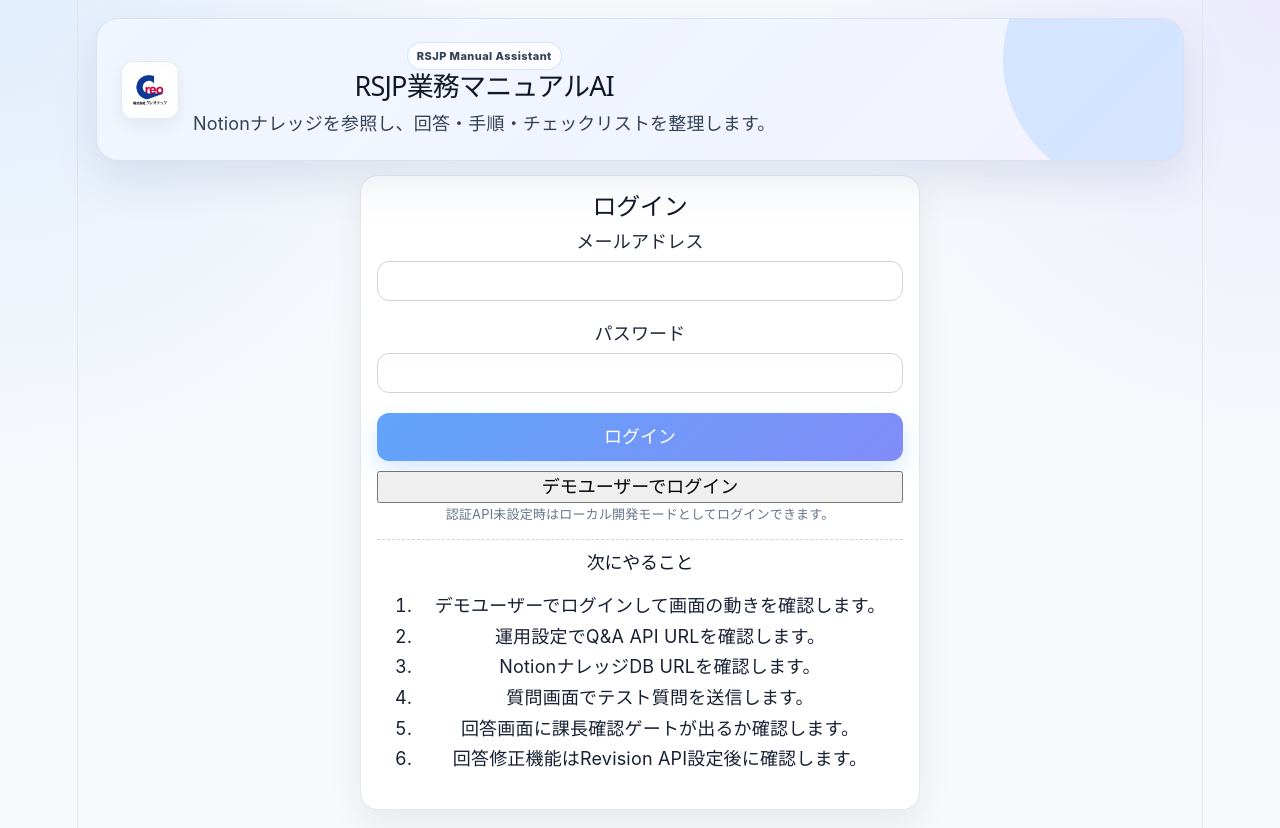
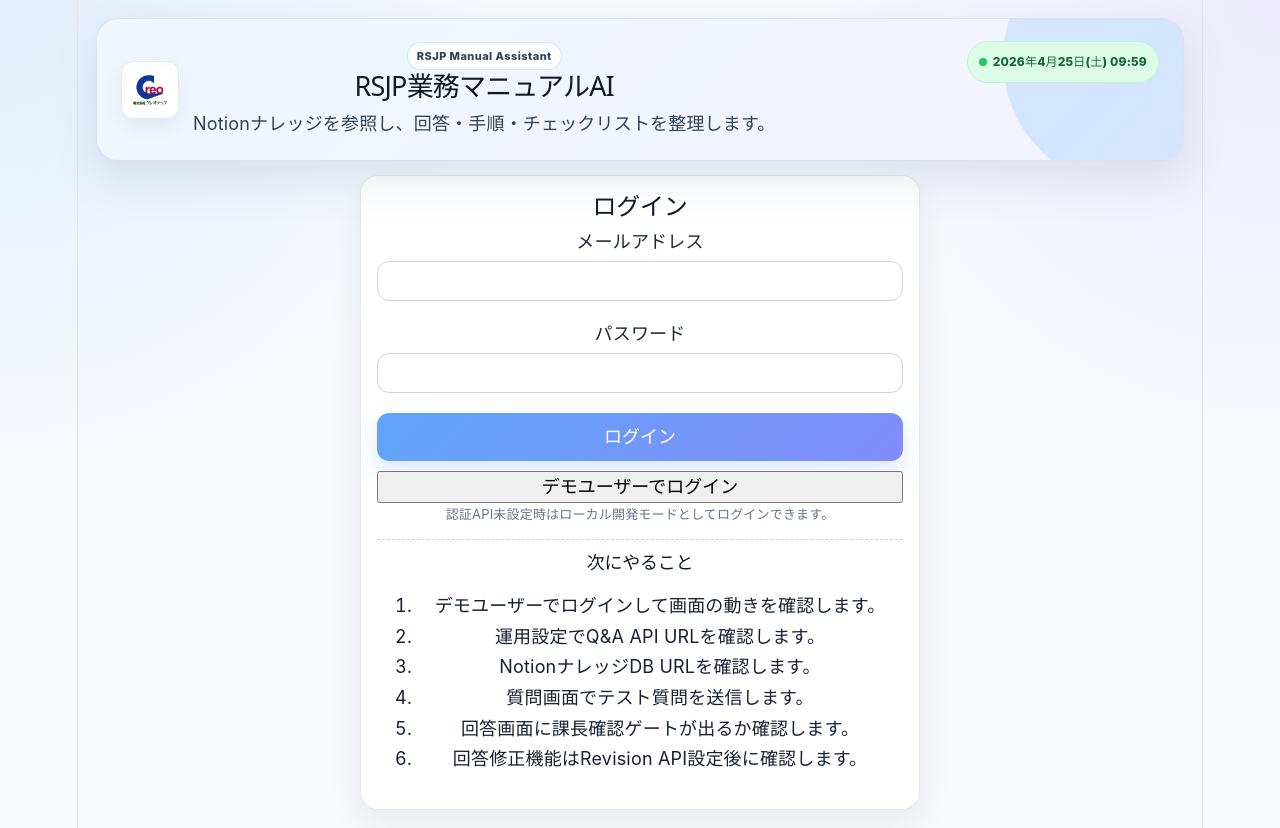
Before and after one commit to Steveston147/manual123, a React (Vite) app: page / in a window 1280 px wide. Built offline with nearby package versions, Linux system fonts and the light colour scheme.

Commit message:
1655 tsx

```diff
--- a/src/App.tsx
+++ b/src/App.tsx
@@ -1,6 +1,6 @@
 // FILE: src/App.tsx
 // PATH: src/App.tsx
-import { useMemo, useState } from "react";
+import { useEffect, useMemo, useState } from "react";
 import type { FormEvent } from "react";
 import "./App.css";
 
@@ -196,6 +196,22 @@
   }
 
   return date.toLocaleString("ja-JP");
+}
+
+function formatHeaderDateTime(value: Date) {
+  const datePart = value.toLocaleDateString("ja-JP", {
+    year: "numeric",
+    month: "long",
+    day: "numeric",
+    weekday: "short",
+  });
+
+  const timePart = value.toLocaleTimeString("ja-JP", {
+    hour: "2-digit",
+    minute: "2-digit",
+  });
+
+  return `${datePart} ${timePart}`;
 }
 
 function stripListPrefixForUi(value: string) {
@@ -641,6 +657,7 @@
   const [isLoading, setIsLoading] = useState(false);
   const [isLoggingIn, setIsLoggingIn] = useState(false);
   const [error, setError] = useState<string | null>(null);
+  const [currentDateTime, setCurrentDateTime] = useState(() => new Date());
   const [imageLoadingIds, setImageLoadingIds] = useState<Record<string, boolean>>({});
   const [imageErrors, setImageErrors] = useState<Record<string, string>>({});
   const [generatedImageUrls, setGeneratedImageUrls] = useState<Record<string, string>>({});
@@ -668,6 +685,14 @@
         .find((message) => message.role === "assistant" && message.payload),
     [messages]
   );
+
+  useEffect(() => {
+    const timer = window.setInterval(() => {
+      setCurrentDateTime(new Date());
+    }, 1000);
+
+    return () => window.clearInterval(timer);
+  }, []);
 
   function persistMessages(next: ChatMessage[]) {
     setMessages(next);
@@ -1256,6 +1281,10 @@
       <div className="app-shell">
         <header className="top-header app-hero">
           <div className="hero-copy">{renderHeroCopy()}</div>
+
+          <div className="hero-actions">
+            <span className="status-pill">{formatHeaderDateTime(currentDateTime)}</span>
+          </div>
         </header>
 
         <section className="left-panel login-panel">
@@ -1318,6 +1347,7 @@
         <div className="hero-copy">{renderHeroCopy()}</div>
 
         <div className="hero-actions">
+          <span className="status-pill">{formatHeaderDateTime(currentDateTime)}</span>
           <span className="status-pill">Ready</span>
           <button
             type="button"
```
